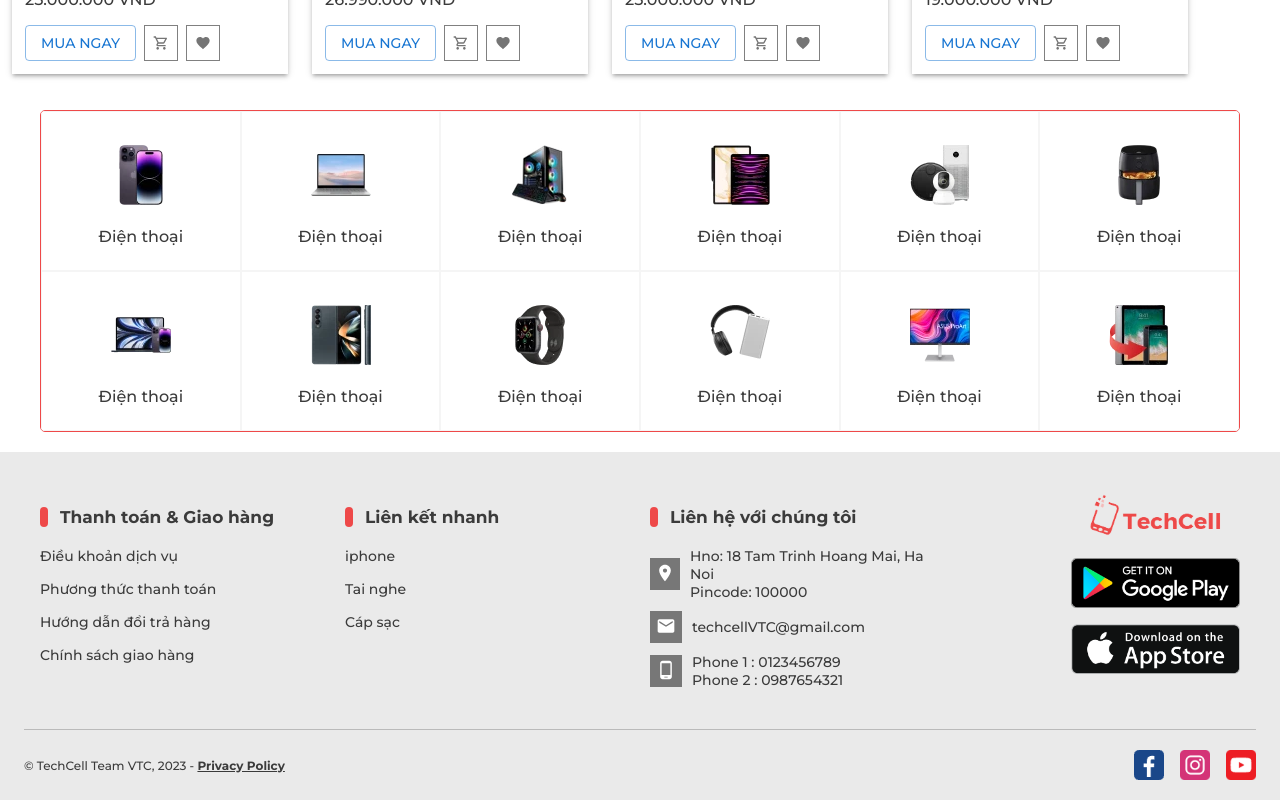
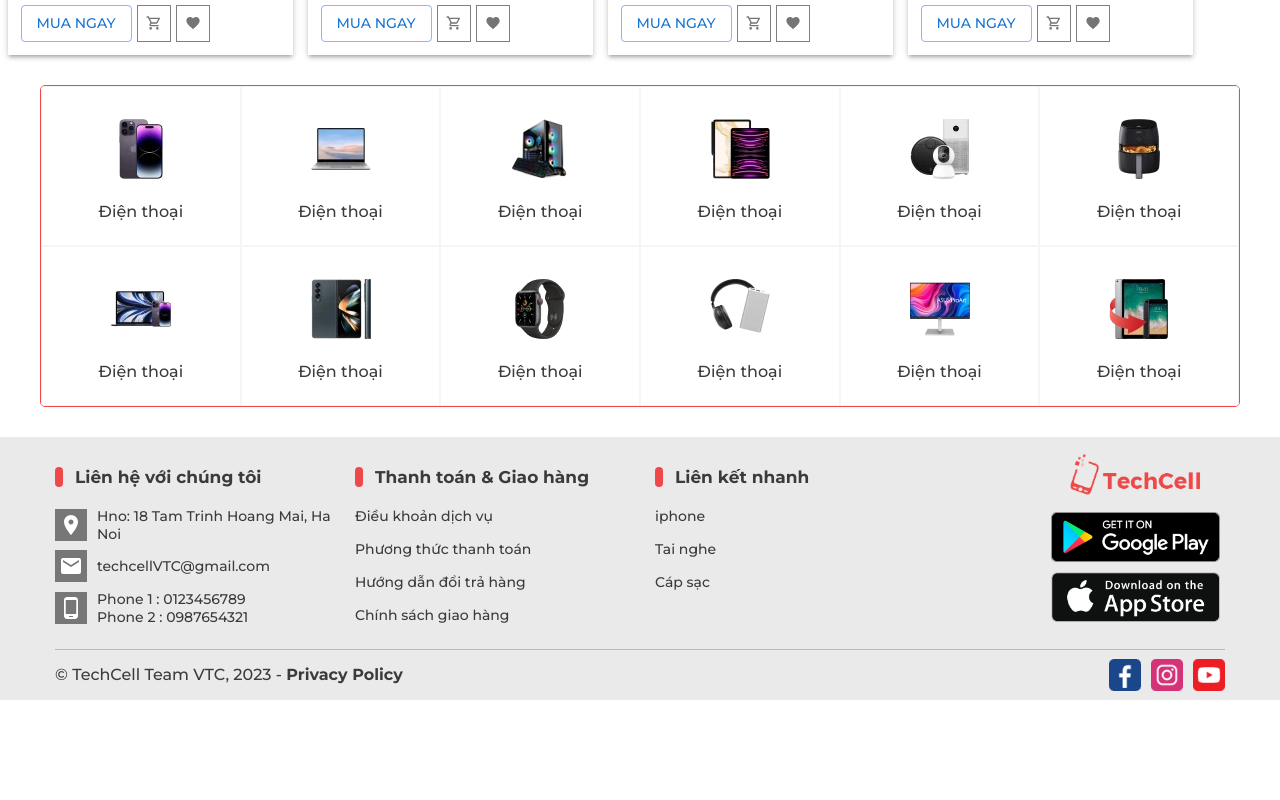
Before and after one commit to techcellcloud/tech-cell-web-client, a Next.js app: page / in a window 1280 px wide. Shown: the part 1103-1903 px from the top of the page. After the commit the page ends 1803 px from the top, so only its background shows below. Built offline with nearby package versions, Linux system fonts and the light colour scheme.

Commit message:
Remake footer using MUI

```diff
--- a/src/app/page.tsx
+++ b/src/app/page.tsx
@@ -28,7 +28,7 @@ export default function Home() {
             <CarouselComponent />
             <ShopServicesComponent />
             <Stack spacing={3}>
-                <Container maxWidth="lg" sx={{ marginTop: '30px', marginBottom: '20px' }}>
+                <Container maxWidth="lg">
                     <Box
                         sx={{
                             margin: '20px 0px',
--- a/src/components/Navigation/FooterClient.tsx
+++ b/src/components/Navigation/FooterClient.tsx
@@ -2,7 +2,7 @@
 
 import React from 'react';
 import styles from 'styles/components/footer.module.scss';
-import { Stack, useTheme } from '@mui/material';
+import { Box, Container, Grid, Stack, styled, useTheme } from '@mui/material';
 import { LocationOn, Mail, PhoneAndroid } from '@mui/icons-material';
 import Image from 'next/image';
 import AppStore from '@public/images/app-store.png';
@@ -12,11 +12,76 @@ import SocialMedia2 from '@public/images/social-2.png';
 import SocialMedia4 from '@public/images/social-4.png';
 import Link from 'next/link';
 
+const IconContainer =  styled(Box)(() => ({
+    display: "flex",
+    alignItems: "center",
+    justifyContent: "flex-start",
+    '& p': {
+        fontSize: "14px",
+    },
+
+}))
+
+const Icon = styled(Box)(({theme}) => ({
+    width: 32,
+    height: 32,
+    display: 'flex',
+    color: 'white',
+    alignItems: 'center',
+    justifyContent: 'center',
+    backgroundColor: '#777777',
+    marginRight: theme.spacing(2),
+    flex: "0 0 32px",
+}));
+
 export const FooterClient = () => {
     const { color } = useTheme();
     return (
-        <div className={styles.footer}>
-            <div className={styles.footerTop}>
+        <Box component="footer" sx={{ backgroundColor: '#eaeaea', marginTop: '20px' }}>
+            <Container maxWidth="lg">
+                <Grid
+                    container
+                    columnSpacing={4}
+                    rowSpacing={3}
+                    sx={{
+                        width: { xs: '390px', lg: '1200px', sm: '768px', md: '960px' },
+                        marginTop: '30px',
+                    }}
+                >
+                    <Grid item xs={12} lg={3} sm={6}>
+                        <div className={styles.footerContent}>
+                            <h4>Liên hệ với chúng tôi</h4>
+                            <Stack spacing={1.5}>
+                                <IconContainer>
+                                    <Icon>
+                                        <LocationOn />
+                                    </Icon>
+                                    <Box>
+                                        <p>
+                                            Hno: 18 Tam Trinh Hoang Mai, Ha Noi
+                                        </p>
+                                    </Box>
+                                </IconContainer>
+                                <IconContainer>
+                                    <Icon>
+                                        <Mail />
+                                    </Icon>
+                                    <p>techcellVTC@gmail.com</p>
+                                </IconContainer>
+                                <IconContainer>
+                                    <Icon>
+                                        <PhoneAndroid />
+                                    </Icon>
+                                    <p>
+                                        Phone 1 : 0123456789
+                                        <br />
+                                        Phone 2 : 0987654321
+                                    </p>
+                                </IconContainer>
+                            </Stack>
+                        </div>
+                    </Grid>
+                    <Grid item xs={12} lg={3} sm={6}>
                         <div className={styles.footerContent}>
                             <h4>Thanh toán & Giao hàng</h4>
                             <ul>
@@ -34,6 +99,8 @@ export const FooterClient = () => {
                                 </li>
                             </ul>
                         </div>
+                    </Grid>
+                    <Grid item xs={12} lg={3} sm={6}>
                         <div className={styles.footerContent}>
                             <h4>Liên kết nhanh</h4>
                             <ul>
@@ -46,41 +113,18 @@ export const FooterClient = () => {
                                 <li>
                                     <Link href="/">Cáp sạc</Link>
                                 </li>
-                        {/* <li><Link href="/">Điều khoản dịch vụ</Link></li> */}
                             </ul>
                         </div>
-                <div className={styles.footerContent}>
-                    <h4>Liên hệ với chúng tôi</h4>
-                    <div className={styles.footerContact}>
-                        <div className={styles.contactSymbol}>
-                            <LocationOn style={{ padding: '2px' }} />
-                        </div>
-                        <p>
-                            Hno: 18 Tam Trinh Hoang Mai, Ha Noi <br />
-                            Pincode: 100000
-                        </p>
-                    </div>
-                    <div className={styles.footerContact}>
-                        <div className={styles.contactSymbol}>
-                            <Mail style={{ padding: '2px' }} />
-                        </div>
-                        <p>techcellVTC@gmail.com</p>
-                    </div>
-                    <div className={styles.footerContact}>
-                        <div className={styles.contactSymbol}>
-                            <PhoneAndroid style={{ padding: '2px' }} />
-                        </div>
-                        <p>
-                            Phone 1 : 0123456789
-                            <br />
-                            Phone 2 : 0987654321
-                        </p>
-                    </div>
-                </div>
-                <div>
+                    </Grid>
+                    <Grid item xs={12} lg={3} sm={6}>
                         <div className={styles.footerLogo}>
                             <Stack spacing={2} alignItems="center" justifyContent="center">
-                            <Image src="/logo-red.png" alt="Logo Techcell" width={150} height={50} />
+                                <Image
+                                    src="/logo-red.png"
+                                    alt="Logo Techcell"
+                                    width={150}
+                                    height={50}
+                                />
                                 <Link href="/">
                                     <Image src={GooglePlay} alt="Download platforms" height={50} />
                                 </Link>
@@ -89,25 +133,26 @@ export const FooterClient = () => {
                                 </Link>
                             </Stack>
                         </div>
-                </div>
-            </div>
+                    </Grid>
+                </Grid>
                 <hr className={styles.footerDivider} />
-            <div className={styles.footerBottom}>
+                <Box sx={{ display: 'flex', justifyContent: 'space-between', alignItems: 'center', height: '50px'}}>
                     <span>
                         © TechCell Team VTC, 2023 - <b>Privacy Policy</b>
                     </span>
                     <Stack direction="row" spacing={2}>
                         <Link href="/">
-                        <Image src={SocialMedia1} alt="facebook" height={30} />
+                            <Image src={SocialMedia1} alt="facebook" height={32} />
                         </Link>
                         <Link href="/">
-                        <Image src={SocialMedia2} alt="instagram" height={30} />
+                            <Image src={SocialMedia2} alt="instagram" height={32} />
                         </Link>
                         <Link href="/">
-                        <Image src={SocialMedia4} alt="youtube" height={30} />
+                            <Image src={SocialMedia4} alt="youtube" height={32} />
                         </Link>
                     </Stack>
-            </div>
-        </div>
+                </Box>
+            </Container>
+        </Box>
     );
 };
--- a/src/components/Theme/MuiCustomTheme.tsx
+++ b/src/components/Theme/MuiCustomTheme.tsx
@@ -42,4 +42,5 @@ export const theme: Theme = createTheme({
     typography: {
         fontFamily: ['Montserrat', 'sans-serif'].join(','),
     },
+    spacing: 5,
 });
--- a/src/styles/components/footer.module.scss
+++ b/src/styles/components/footer.module.scss
@@ -2,43 +2,17 @@
 @import '../base/mixins';
 
 .footer {
-    background-color: $riceColor;
-    padding: 20px 24px;
-    margin-top: 20px;
-    display: flex;
-    flex-direction: column;
-    justify-content: center;
-    align-items: center;
-    gap: 20px;
-    position: relative;
-    bottom: 0;
-    left: 0;
-    width: 100%;
 
-    &Top {
-        margin: 20px 20px 0 20px;
-        display: grid;
-        grid-template-columns: repeat(4, minmax(0, 1fr));
-        gap: 20px;
-        width: 1200px;
-        @include responsive(max_sm) {
-            grid-template-columns: repeat(1, minmax(0, 1fr));
-            gap: 20px;
-        }
-    }
-
-    &Contact {
-        display: flex;
-        gap: 10px;
-        font-size: 14px;
-        margin-bottom: 10px;
-        align-items: center;
-    }
     &Logo {
         display: flex;
         flex-direction: column;
         align-items: flex-end;
         gap: 15px;
+        padding-right: 15px;
+
+        @include responsive(max_lg) {
+            align-items: center;
+        }
     }
 
     &Content {
@@ -80,32 +54,6 @@
         width: 100%;
         height: 1px;
         background: rgba(0, 0, 0, 0.204);
-        margin-top: 10px;
-    }
-
-    &Bottom {
-        width: 100%;
-        display: flex;
-        justify-content: space-between !important;
-        flex-wrap: wrap;
-        align-items: center;
-
-        span {
-            font-size: 12px;
-
-            b {
-                text-decoration: underline;
-            }
-        }
+        margin-top: 20px;
     }
 }
-
-.contactSymbol {
-    width: 32px;
-    height: 32px;
-    line-height: 44px;
-    background-color: $grayColor;
-    color: white;
-    text-align: center;
-    justify-content: space-around;
-}
```
Lines whose indentation alone changed are shown as unchanged.
